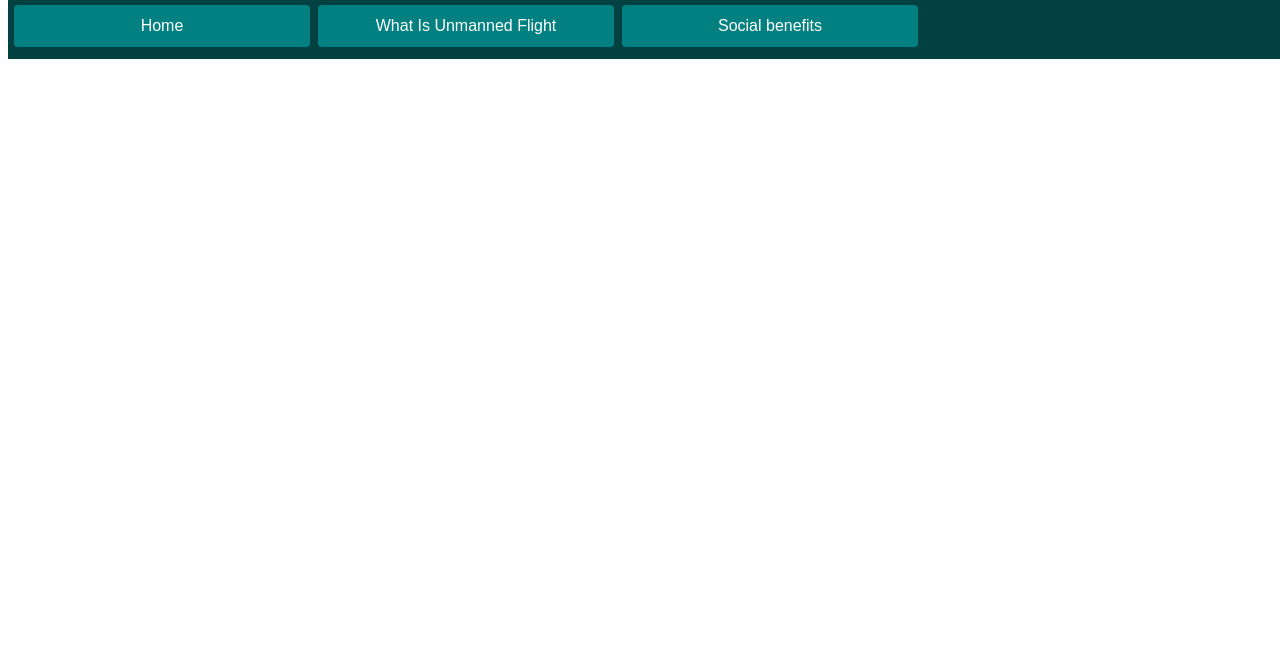
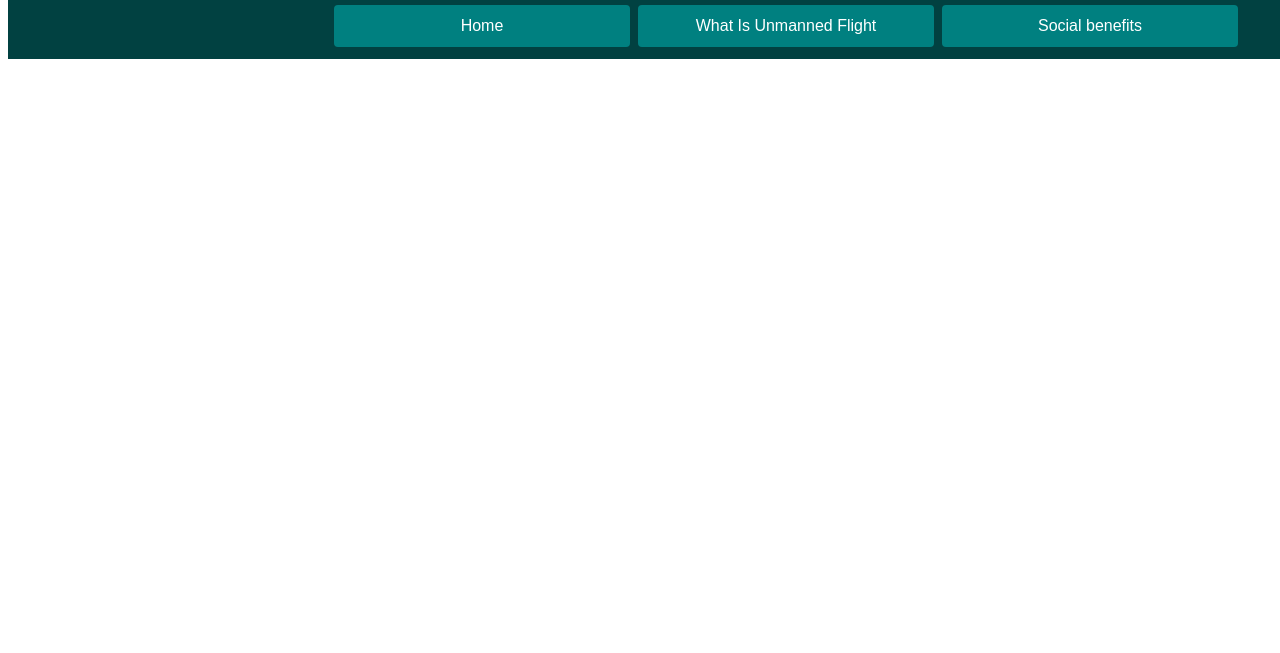
Before and after one commit to HartleyE1/Unmanned-Flight, a plain HTML site: page index.html in a window 1280 px wide. Shown: the part 147-800 px from the top of the page. Drawn offline with Linux system fonts and the light colour scheme.

Commit message:
Update style.css

```diff
--- a/style.css
+++ b/style.css
@@ -52,3 +52,7 @@ ul {
   li a:active {
       background-color: #800000;
   }
+
+  #menuLi1 {
+      padding-left: 25%;
+  }
```
